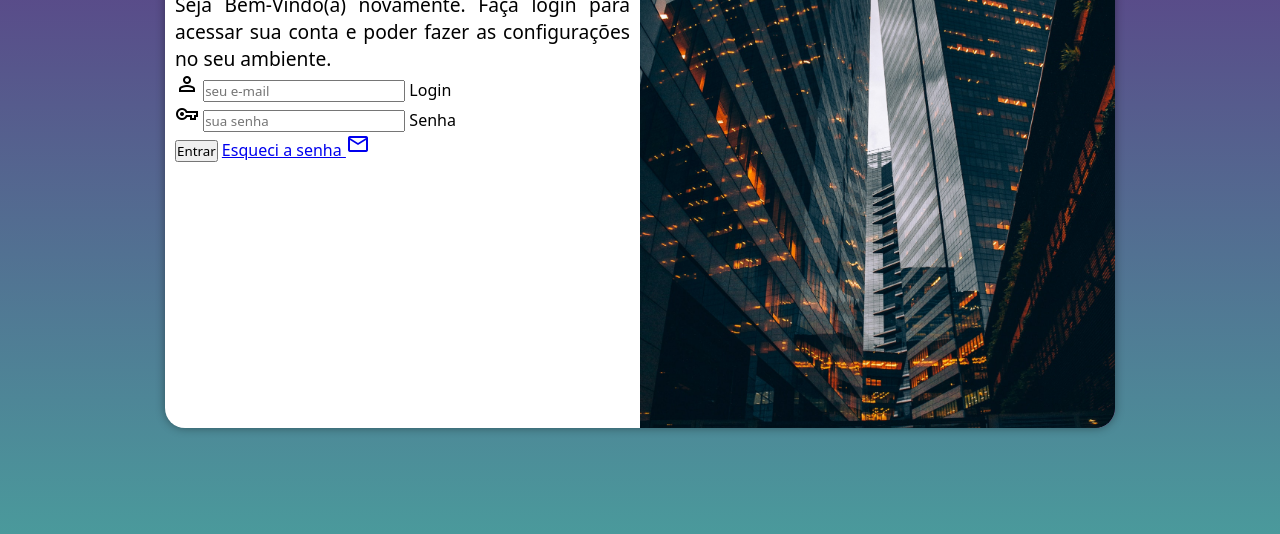
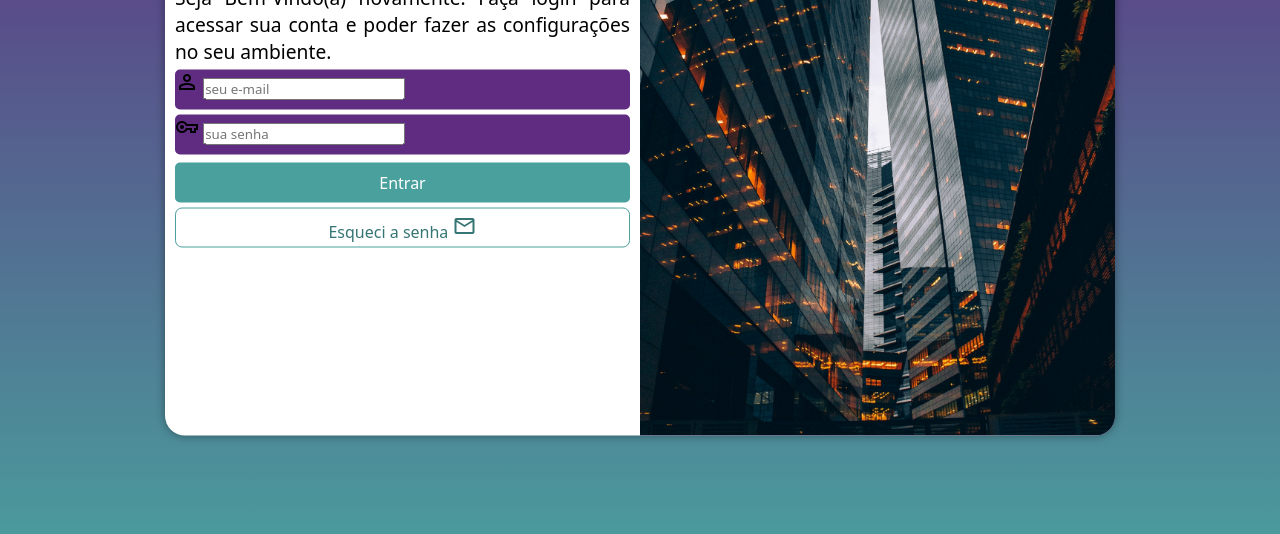
Before and after one commit to MatheusArndt/projeto-login, a plain HTML site: page index.html in a window 1280 px wide. Shown: the part 222-756 px from the top of the page. Drawn offline with nearby package versions, Linux system fonts and the light colour scheme.

Commit message:
aplicando estilo ao formulario

```diff
--- a/estilos/style.css
+++ b/estilos/style.css
@@ -33,7 +33,7 @@ section#login {
     overflow: hidden;
     background-color: white;
     width: 250px;
-    height: 500px;
+    height: 515px;
     border-radius: 20px;
     box-shadow: 0px 0px 10px rgba(0, 0, 0, 0.386);
 
@@ -63,3 +63,56 @@ div#formulario > p {
     text-align: justify;
     font-size: 0.9em;
 }
+
+form > div.campo {
+    background-color: #5f2c82;
+    width: 100%;
+    display: block;
+    height: 40px;
+    border-radius: 5px;
+    margin: 5px 0px;
+}
+
+div.campo > label {
+    display: none;
+}
+
+form > input[type=submit] {
+    display: block;
+    font-size: 1em;
+    width: 100%;
+    height: 40px;
+    margin-top: 8px;
+    background-color: #49a09d;
+    color: white;
+    border: none;
+    border-radius: 5px;
+    cursor: pointer;
+}
+
+form > input [type=submit]:hover {
+    background-color: #357573;
+}
+
+form > a.botao {
+    display: block;
+    text-align: center;
+    font-size: 1em;
+    width: 100%;
+    height: 40px;
+    padding-top: 5px;
+    margin-top: 5px;
+    background-color: white;
+    color: #357573;
+    border: 1px solid #49a09d;
+    border-radius: 7px;
+    text-decoration: none;
+}
+
+form > a.botao:hover {
+    background-color: #6ae6e1;
+}
+
+form > a.botao > i {
+    font-size: 6em;
+}
--- a/index.html
+++ b/index.html
@@ -29,7 +29,7 @@
                         <label for="isenha">Senha</label>
                     </div>
                     <input type="submit" value="Entrar">
-                    <a href="esqueci.html">
+                    <a href="esqueci.html" class="botao">
                         Esqueci a senha <span class="material-symbols-outlined">mail</span>
                     </a>
                 </form>
```
Also changed, not shown: esqueci.html (deleted).
